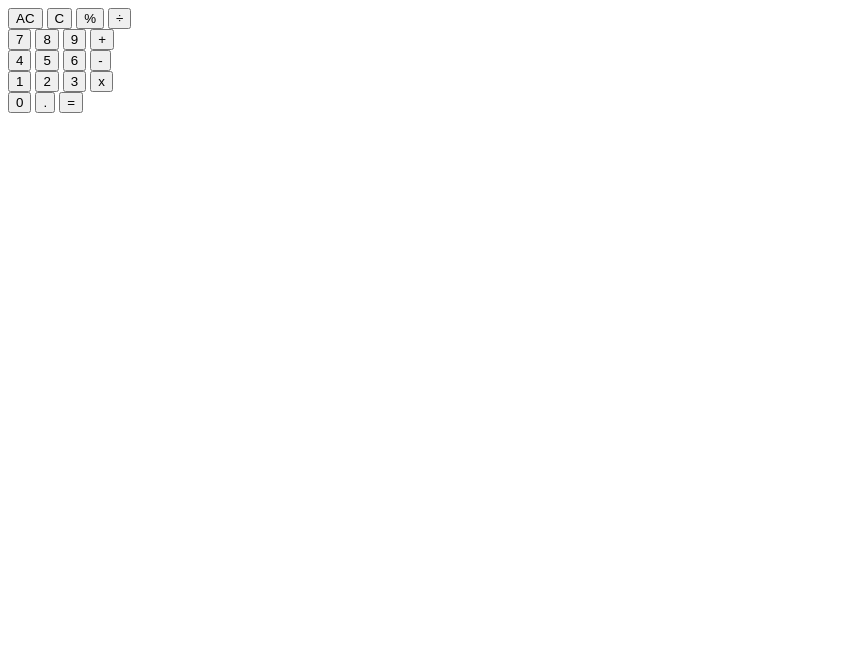
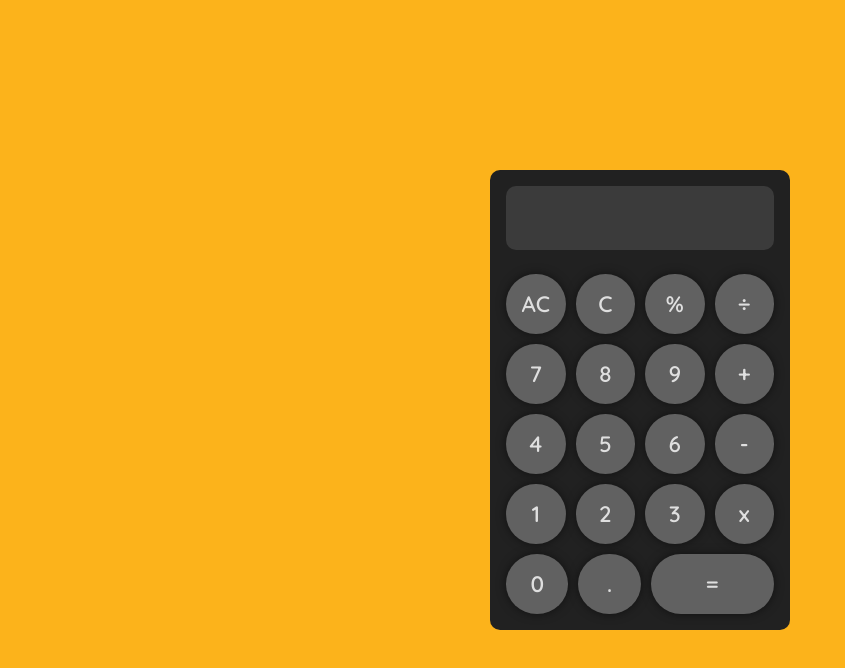
Before and after one commit to Ash4477/odin-Calculator, a plain HTML site: page index.html in a window 1280 px wide. Shown: the whole page, without its empty margins (0-845 px from the left). Drawn offline with Linux system fonts and the light colour scheme.

Commit message:
add style to project

```diff
--- a/index.html
+++ b/index.html
@@ -6,40 +6,43 @@
     <title>Calculator</title>
     <link rel="stylesheet" href="style.css">
     <script src="script.js" defer></script>
+    <link rel="preconnect" href="https://fonts.googleapis.com">
+    <link rel="preconnect" href="https://fonts.gstatic.com" crossorigin>
+    <link href="https://fonts.googleapis.com/css2?family=Quicksand:wght@300..700&display=swap" rel="stylesheet">
 </head>
 <body>
     <div class="container">
         <div class="calc-body">
             <div class="screen-portion"></div>
-            <div class="buttons-portion">
+            <div class="btn-portion">
                 <div class="btn-row">
-                    <button>AC</button>
-                    <button>C</button>
-                    <button>%</button>
-                    <button>÷</button>
+                    <button class="clear-btn">AC</button>
+                    <button class="clear-btn">C</button>
+                    <button class="operator-btn">%</button>
+                    <button class="operator-btn">÷</button>
                 </div>
                 <div class="btn-row">
-                    <button>7</button>
-                    <button>8</button>
-                    <button>9</button>
-                    <button>+</button>
+                    <button class="number-btn">7</button>
+                    <button class="number-btn">8</button>
+                    <button class="number-btn">9</button>
+                    <button class="operator-btn">+</button>
                 </div>
                 <div class="btn-row">
-                    <button>4</button>
-                    <button>5</button>
-                    <button>6</button>
-                    <button>-</button>
+                    <button class="number-btn">4</button>
+                    <button class="number-btn">5</button>
+                    <button class="number-btn">6</button>
+                    <button class="operator-btn">-</button>
                 </div>
                 <div class="btn-row">
-                    <button>1</button>
-                    <button>2</button>
-                    <button>3</button>
-                    <button>x</button>
+                    <button class="number-btn">1</button>
+                    <button class="number-btn">2</button>
+                    <button class="number-btn">3</button>
+                    <button class="operator-btn">x</button>
                 </div>
                 <div class="btn-row">
-                    <button>0</button>
-                    <button>.</button>
-                    <button>=</button>
+                    <button class="number-btn">0</button>
+                    <button class="number-btn">.</button>
+                    <button id="equal-btn">=</button>
                 </div>
             </div>
         </div>
--- a/style.css
+++ b/style.css
@@ -0,0 +1,103 @@
+*{
+    box-sizing: border-box;
+}
+
+:root{
+    --background: #fcb31b;
+    --calc-body: #212121;
+    --calc-screen: #3b3b3b;
+    --button1: #616161;
+    --button2: #dfdfdf;
+    --button-operator: #48d1cc;
+    --button-clear:#f08080;
+    --button-equal: #32cd32;
+}
+
+body{
+    font-family: "Quicksand", sans-serif;
+    font-weight: normal;
+    font-style: normal;
+    background-color: var(--background);
+    margin: 0;
+}
+
+.container{
+    width: 100%;
+    height: 100vh;
+    display: flex;
+    justify-content: center;
+    align-items: center;
+}
+
+.calc-body{
+    background-color: var(--calc-body);
+    padding: 1rem;
+    border-radius: 10px;
+    width: 300px;
+    height: 460px;
+}
+
+.screen-portion{
+    width: 100%;
+    height: 15%;
+    background-color: var(--calc-screen);
+    border-radius: 10px;
+    margin-bottom: 1.5rem;
+}
+
+.btn-portion{
+    display: flex;
+    flex-direction: column;
+    gap: 10px;
+    height: 85%;
+    margin-bottom: 1rem;
+}
+
+.btn-row{
+    display: flex;
+    gap: 10px;
+}
+
+button{
+    font-family: "Quicksand", sans-serif;
+    font-weight: 600;
+    font-size: 1.4rem;
+    background-color: var(--button1);
+    color: var(--button2);
+    width: 70px;
+    height: 60px;
+    border-radius: 50%;
+    border-style: hidden;
+    box-shadow: 0 0 10px rgba(0, 0, 0, 0.5);
+}
+
+button:hover{
+    transform: translate(0, -3px);
+    transition: transform 0.2s ease;
+}
+
+.number-btn:hover{
+    background-color: var(--button2);
+    color: var(--calc-body);
+}
+
+.operator-btn:hover{
+    background-color: var(--button-operator);
+    color: var(--calc-body);
+}
+
+.clear-btn:hover{
+    background-color: var(--button-clear);
+    color: var(--calc-body);
+}
+
+#equal-btn{
+    flex-grow: 2;
+    width: 140px;
+    border-radius: 2.5rem;
+}
+
+#equal-btn:hover{
+    background-color: var(--button-equal);
+    color: var(--calc-body);
+}
```
